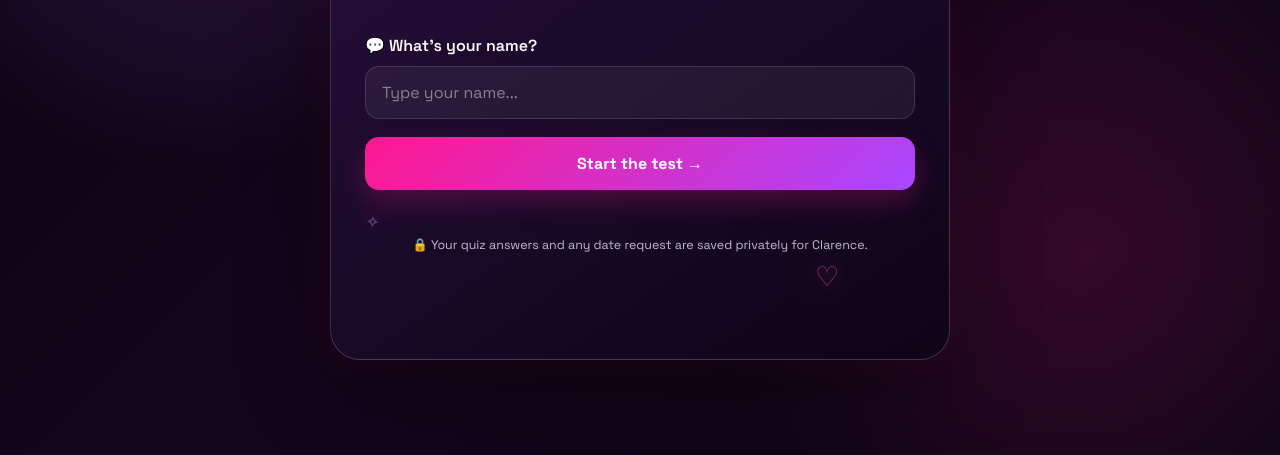
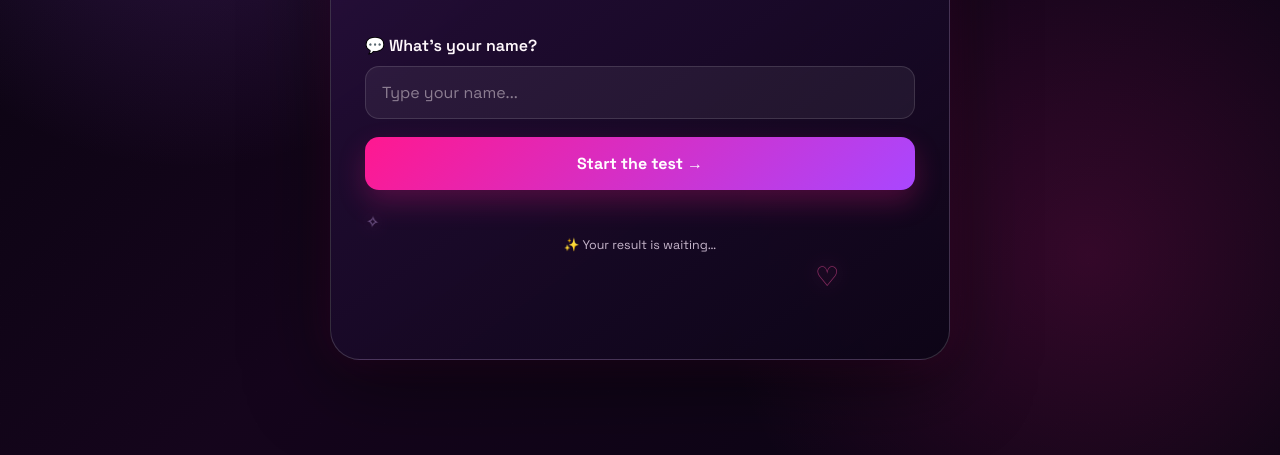
Before and after one commit to Kiroshi99/Rizzatomic, a plain HTML site: page public/index.html in a window 1280 px wide. Shown: the part 345-800 px from the top of the page. Drawn offline with nearby package versions, Linux system fonts and the light colour scheme.

Commit message:
Update index.html

```diff
--- a/public/index.html
+++ b/public/index.html
@@ -47,7 +47,7 @@
         <p id="name-error" class="error-text"></p>
 
         <p class="data-note">
-          🔒 Your quiz answers and any date request are saved privately for Clarence.
+          ✨ Your result is waiting…
         </p>
       </div>
 
```
